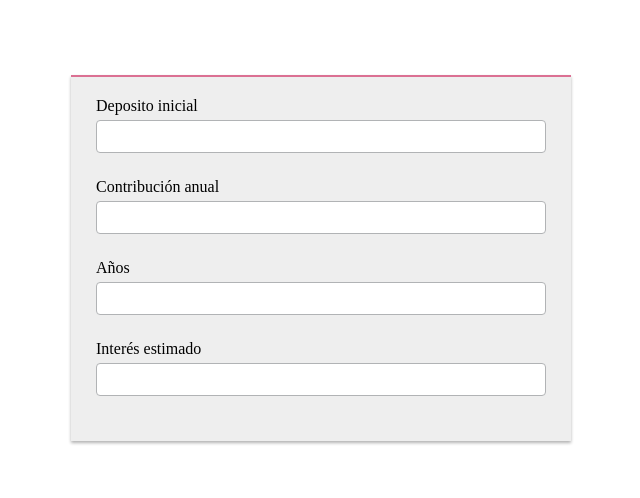
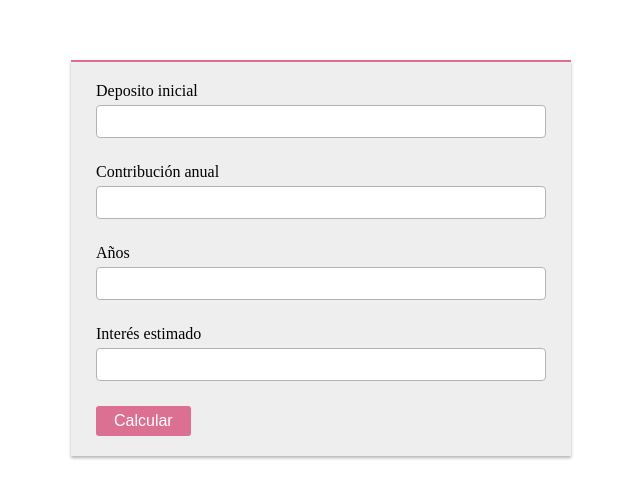
Before and after one commit to PanchoReview/react-calculadora-ic, a React (Create React App) app: page / in a window 1280 px wide. Shown: the part 142-640 px from the top of the page, without its empty margins (319-959 px from the left). Built offline with nearby package versions, Linux system fonts and the light colour scheme.

Commit message:
Creado componente Button, y movidos componentes a sus archivos respectivos
Signed-off-by: Francisco Astorga <fastorga@nimok.com>

```diff
--- a/src/App.js
+++ b/src/App.js
@@ -1,21 +1,9 @@
 import styled from 'styled-components'
 import { Formik, Form } from 'formik'
 import Input from './components/Input'
-
-const Container = styled.div`
-  display: flex;
-  justify-content: center;
-  height: 100%;
-  align-items: center;
-`
-
-const Section = styled.section`
-  background-color: #eee;
-  border-top: solid 2px palevioletred;
-  padding: 20px 25px;
-  width: 500px;
-  box-shadow: 0px 2px 3px rgb(0,0,0,0.3);
-`
+import Button from './components/Button'
+import Container from './components/Container'
+import Section from './components/Section'
 
 const App = () => {
   const handleSubmit = () => {}
@@ -35,6 +23,7 @@ const App = () => {
             <Input name="contribution" label="Contribución anual"></Input>
             <Input name="years" label="Años"></Input>
             <Input name="rate" label="Interés estimado"></Input>
+            <Button>Calcular</Button>
           </Form>
         </Formik>
       </Section>
--- /dev/null
+++ b/src/components/Button.js
@@ -0,0 +1,13 @@
+import styled from "styled-components";
+
+const Button = styled.button`
+    background-color: palevioletred;
+    color: white;
+    font-size: 1em;
+    padding: 0.25em 1em;
+    border: 2px solid palevioletred;
+    border-radius: 3px;
+    cursor: pointer;
+`
+
+export default Button
--- /dev/null
+++ b/src/components/Container.js
@@ -0,0 +1,10 @@
+import styled from "styled-components";
+
+const Container = styled.div`
+  display: flex;
+  justify-content: center;
+  height: 100%;
+  align-items: center;
+`
+
+export default Container
--- /dev/null
+++ b/src/components/Section.js
@@ -0,0 +1,11 @@
+import styled from "styled-components";
+
+const Section = styled.section`
+  background-color: #eee;
+  border-top: solid 2px palevioletred;
+  padding: 20px 25px;
+  width: 500px;
+  box-shadow: 0px 2px 3px rgb(0,0,0,0.3);
+`
+
+export default Section
```
